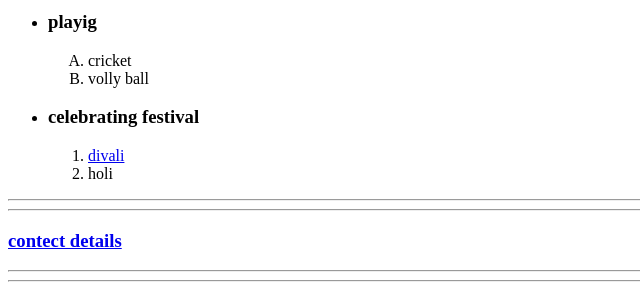
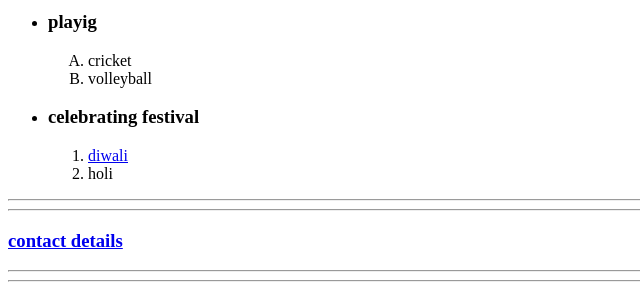
Before and after one commit to raghavPTL/cv, a plain HTML site: page index.html in a window 1280 px wide. Shown: the part 372-659 px from the top of the page, 0-640 px from the left. Drawn offline with Linux system fonts and the light colour scheme.

Commit message:
Update index.html

```diff
--- a/index.html
+++ b/index.html
@@ -35,13 +35,13 @@
       <li><h3>playig</h3></li>
       <ol type="A">
         <li>cricket</li>
-        <li>volly ball</li>
+        <li>volleyball</li>
       </ol>
 
       <li><h3>celebrating festival</h3></li>
       <ol type="1">
         <li>
-          <a href="https://nl.pinterest.com/vaneedawooky/divali/">divali</a>
+          <a href="https://nl.pinterest.com/vaneedawooky/divali/">diwali</a>
         </li>
         <li>holi</li>
       </ol>
@@ -49,7 +49,7 @@
     <hr />
     <hr />
     <h3>
-      <a href="contect.html"><strong>contect details</strong></a>
+      <a href="contect.html"><strong>contact details</strong></a>
     </h3>
     <hr />
     <hr />
```
